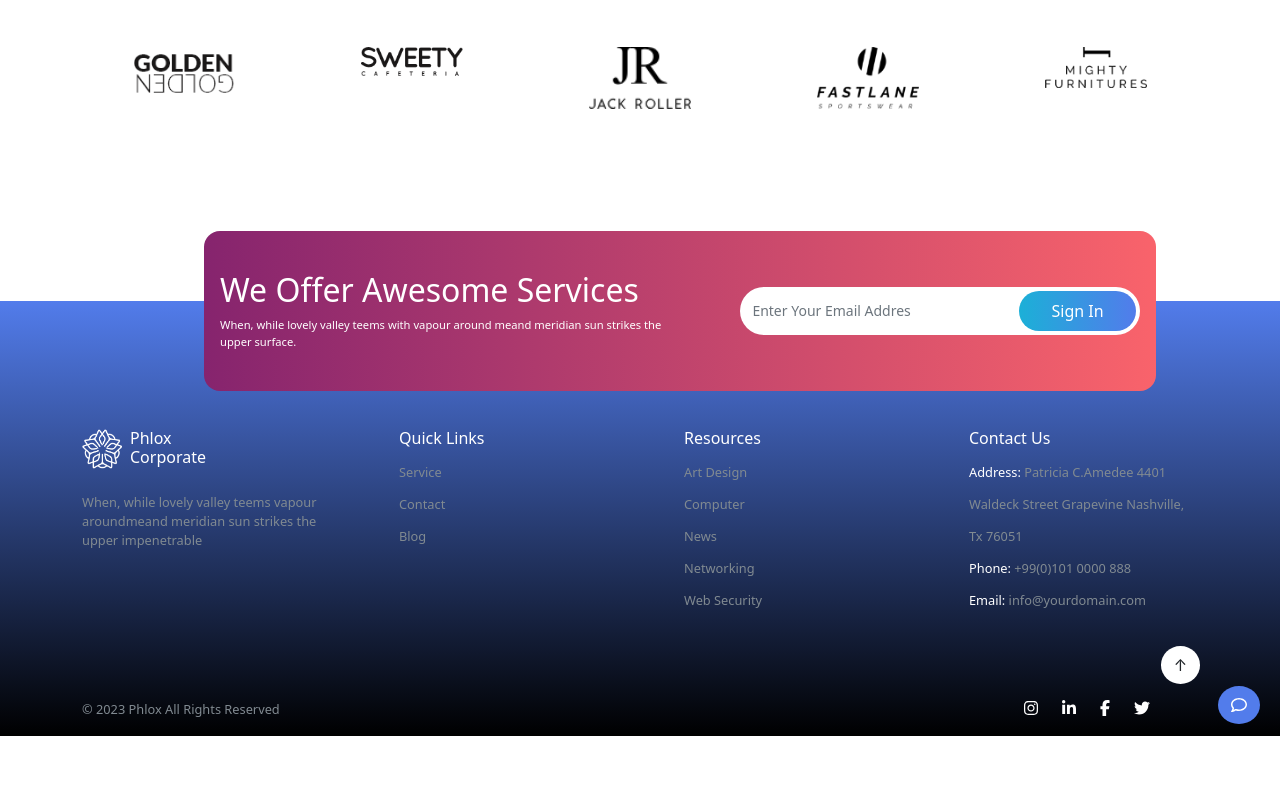
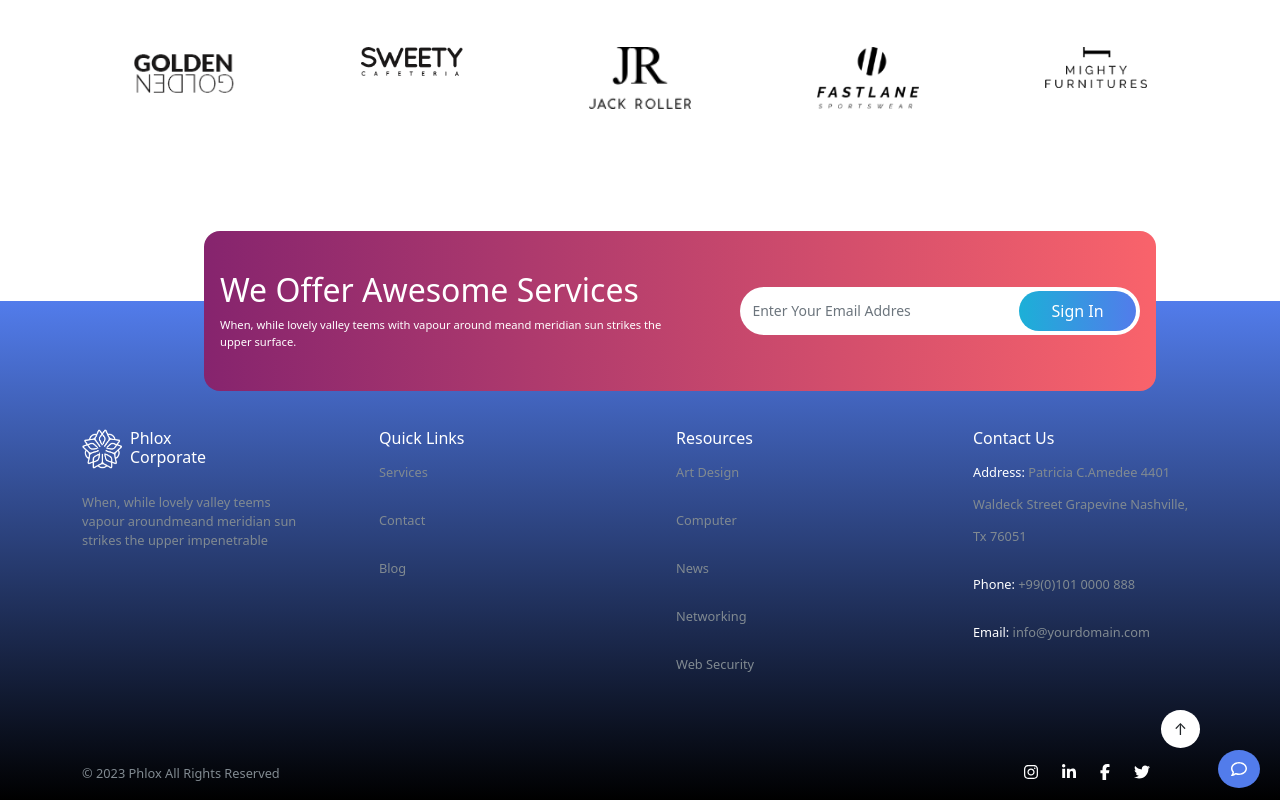
Before and after one commit to Francesco-Iannuzzi/proj-html-vuejs, a Vue app: page / in a window 1280 px wide. Shown: the part 4468-5268 px from the top of the page. Before the commit the page ends 5204 px from the top, so only its background shows below. Built offline with nearby package versions, Linux system fonts and the light colour scheme.

Commit message:
add dynamic footer top

```diff
--- a/src/assets/scss/partials/_pageFooter.scss
+++ b/src/assets/scss/partials/_pageFooter.scss
@@ -78,6 +78,7 @@ footer {
 
         ul {
             list-style: none;
+            padding: 0;
 
             li {
                 line-height: 2rem;
--- a/src/components/FooterTop.vue
+++ b/src/components/FooterTop.vue
@@ -1,4 +1,5 @@
 <script>
+import { state } from "../state";
 import LogoElement from './LogoElement.vue';
 export default {
     name: "FooterTop",
@@ -7,7 +8,7 @@ export default {
     },
     data() {
         return {
-
+            state
         }
     }
 }
@@ -15,7 +16,7 @@ export default {
 
 <template>
     <div class="footer_top container">
-        <div class="row">
+        <div class="row gap-5">
             <div class="col">
                 <LogoElement class="pb-4"></LogoElement>
                 <p>
@@ -23,38 +24,11 @@ export default {
                 </p>
             </div>
             <!-- /col -->
-            <div class="col">
-                <ul>
-                    <li>
-                        <h4>Quick Links</h4>
-                    </li>
-                    <li><a href="#">Service</a></li>
-                    <li><a href="#">Contact</a></li>
-                    <li><a href="#">Blog</a></li>
-                </ul>
-            </div>
-            <!-- /col -->
-            <div class="col">
-                <ul>
-                    <li>
-                        <h4>Resources</h4>
-                    </li>
-                    <li><a href="#">Art Design</a></li>
-                    <li><a href="#">Computer</a></li>
-                    <li><a href="#">News</a></li>
-                    <li><a href="#">Networking</a></li>
-                    <li><a href="#">Web Security</a></li>
-                </ul>
-            </div>
-            <!-- /col -->
-            <div class="col">
-                <ul>
-                    <li>
-                        <h4>Contact Us</h4>
-                    </li>
-                    <li><span>Address:</span> Patricia C.Amedee 4401 Waldeck Street Grapevine Nashville, Tx 76051</li>
-                    <li><span>Phone:</span> +99(0)101 0000 888</li>
-                    <li><span>Email:</span> info@yourdomain.com</li>
+            <div class="col" v-for="menu in state.footerMenu">
+                <h4>{{ menu.title }}</h4>
+                <ul v-for="item in menu.subtitle">
+                    <li v-if="item.link"><a :href="item.link">{{ item.item }}</a></li>
+                    <li v-else-if="item.info"><span>{{ item.item }}</span> {{ item.info }}</li>
                 </ul>
             </div>
             <!-- /col -->
--- a/src/state.js
+++ b/src/state.js
@@ -33,7 +33,7 @@ export const state = reactive({
             title: 'Quick Links',
             subtitle: [
                 {
-                    item: 'service',
+                    item: 'Services',
                     link: '#'
                 },
                 {
@@ -43,7 +43,7 @@ export const state = reactive({
                 {
                     item: 'Blog',
                     link: '#'
-                },
+                }
             ],
         },
         {
@@ -76,15 +76,15 @@ export const state = reactive({
             subtitle: [
                 {
                     item: 'Address:',
-                    link: 'Patricia C.Amedee 4401 Waldeck Street Grapevine Nashville, Tx 76051'
+                    info: 'Patricia C.Amedee 4401 Waldeck Street Grapevine Nashville, Tx 76051'
                 },
                 {
                     item: 'Phone:',
-                    link: '+99(0)101 0000 888'
+                    info: '+99(0)101 0000 888'
                 },
                 {
                     item: 'Email:',
-                    link: 'info@yourdomain.com'
+                    info: 'info@yourdomain.com'
                 }
             ]
         }
```
